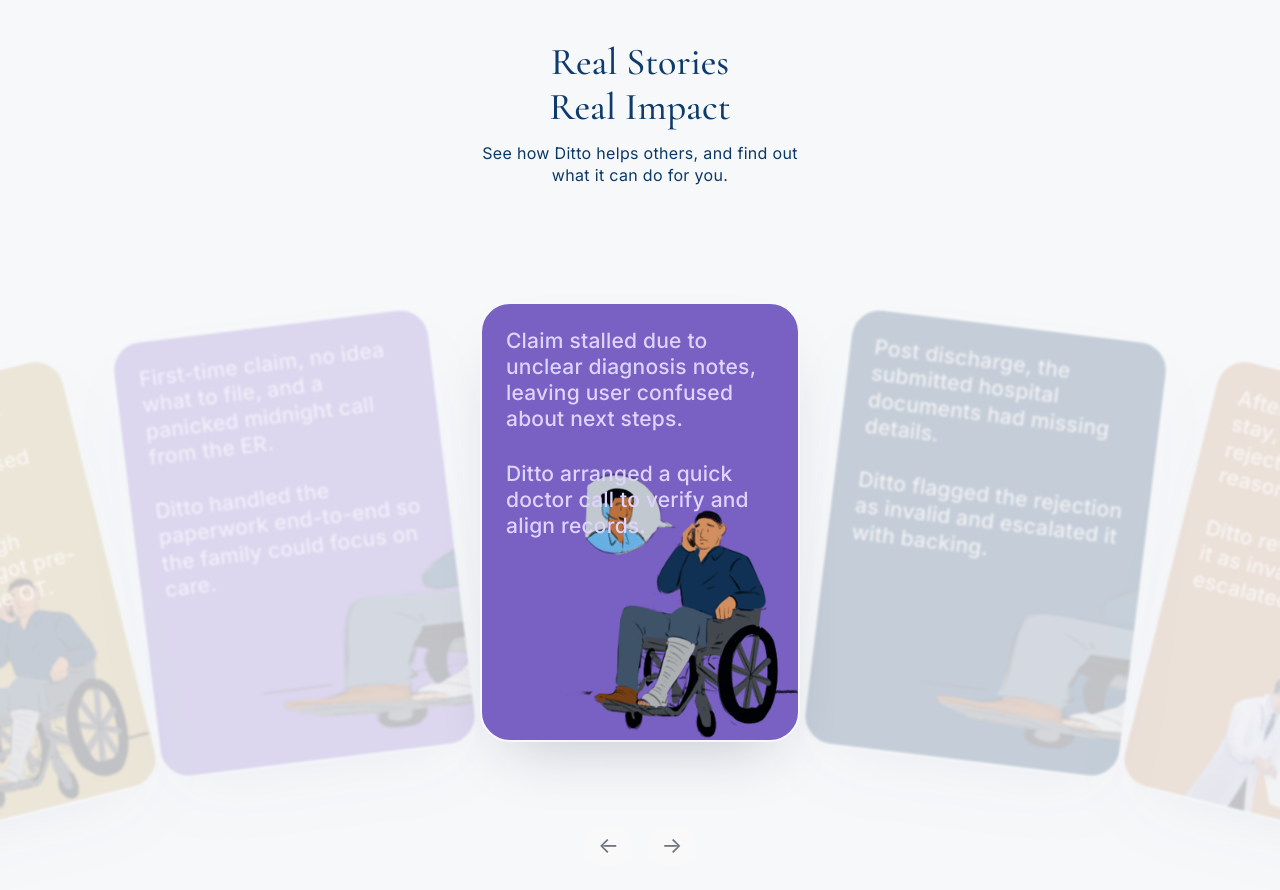
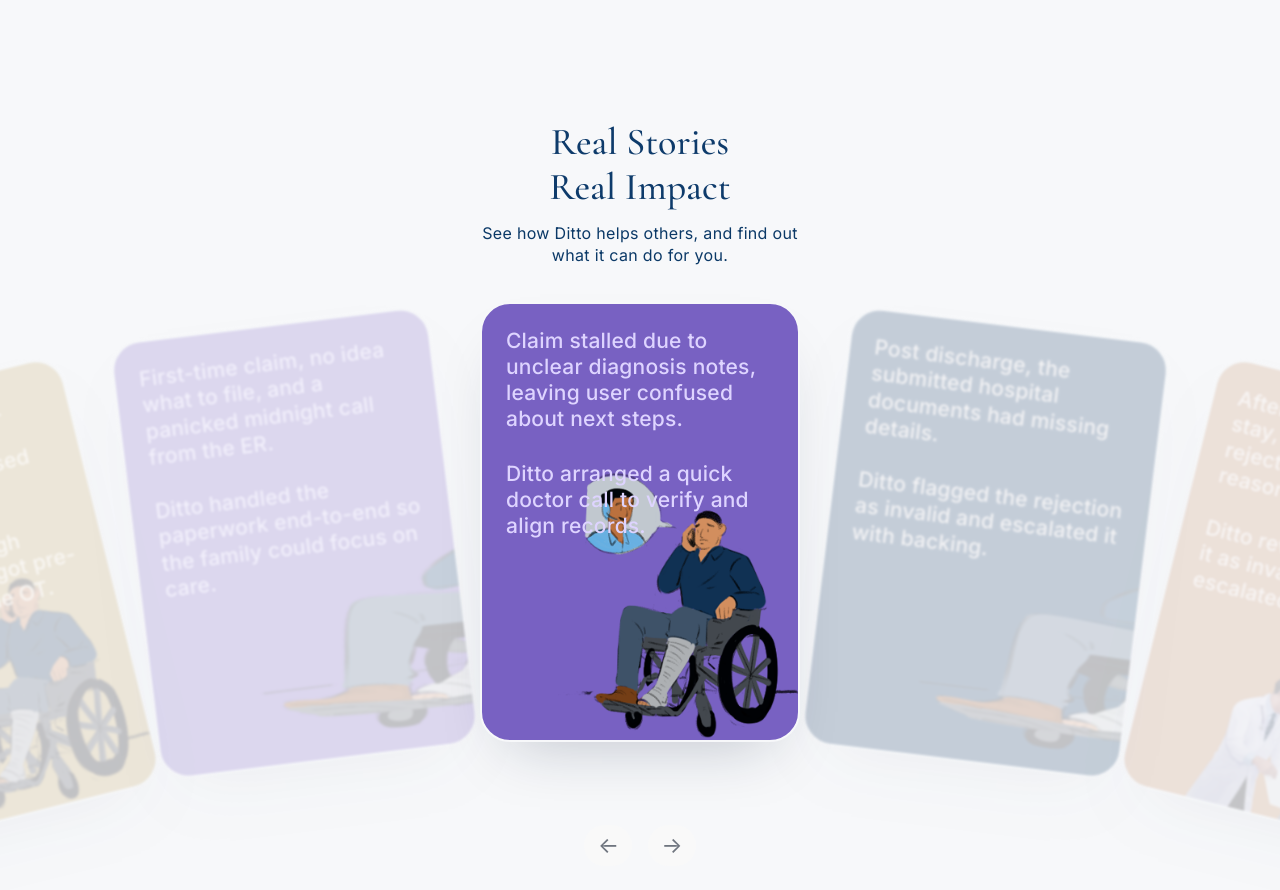
Before and after one commit to lakshminarayanan17/ditto-real-stories, a React (Vite) app: page / in a window 1280 px wide. Built offline with nearby package versions, Linux system fonts and the light colour scheme.

Commit message:
ui: apply the 80px down shift to the whole section, not just the carousel

```diff
--- a/src/RealStories.tsx
+++ b/src/RealStories.tsx
@@ -174,7 +174,7 @@
   const swiperRef = useRef<SwiperClass | null>(null);
 
   return (
-    <section className="relative flex min-h-screen w-full flex-col overflow-hidden">
+    <section className="relative flex min-h-screen w-full flex-col overflow-hidden pt-[80px]">
       <div
         aria-hidden
         className="pointer-events-none absolute inset-0 -z-10"
@@ -219,7 +219,7 @@
         </p>
       </div>
 
-      <div className="real-stories-swiper-shell relative mx-auto mt-[80px] w-full max-w-[1440px]">
+      <div className="real-stories-swiper-shell relative mx-auto w-full max-w-[1440px]">
         <Swiper
           modules={[Navigation, Pagination, EffectCreative, Keyboard, A11y]}
           className="testimonial_wrapper"
```
